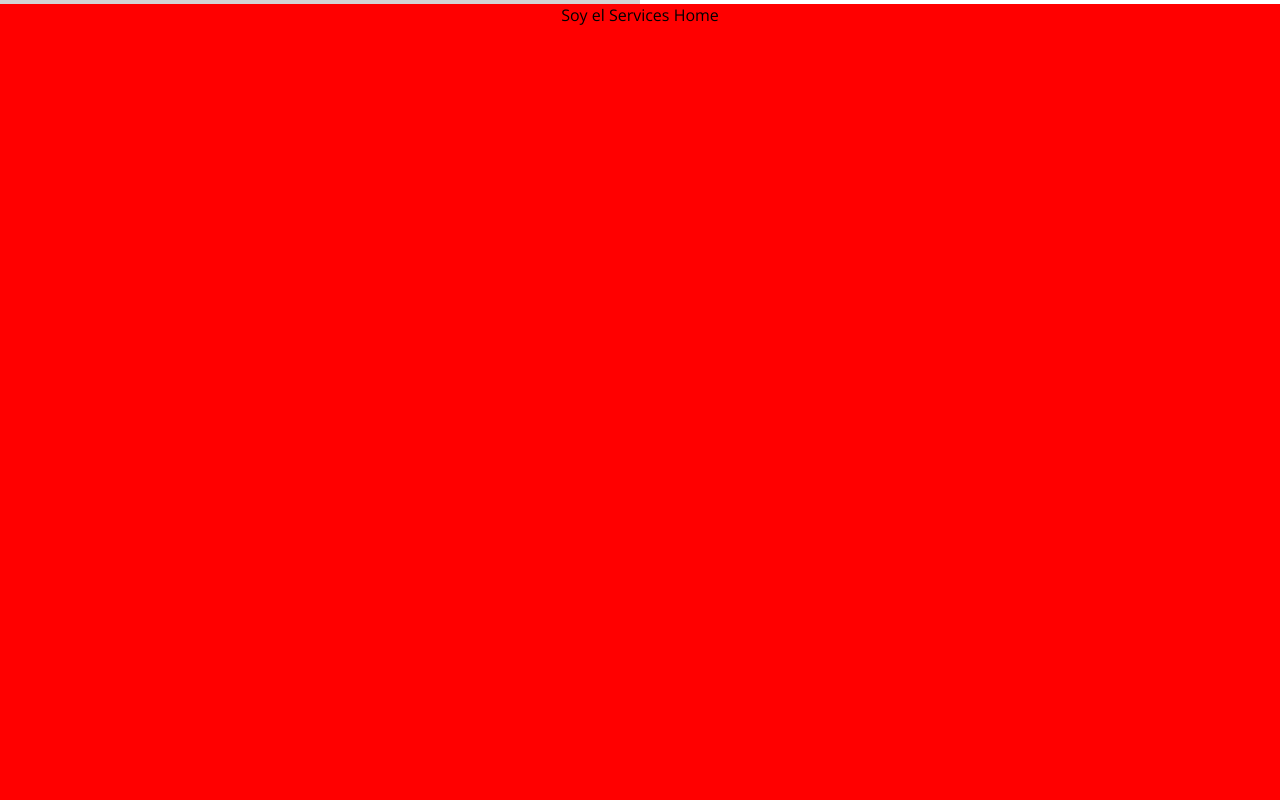
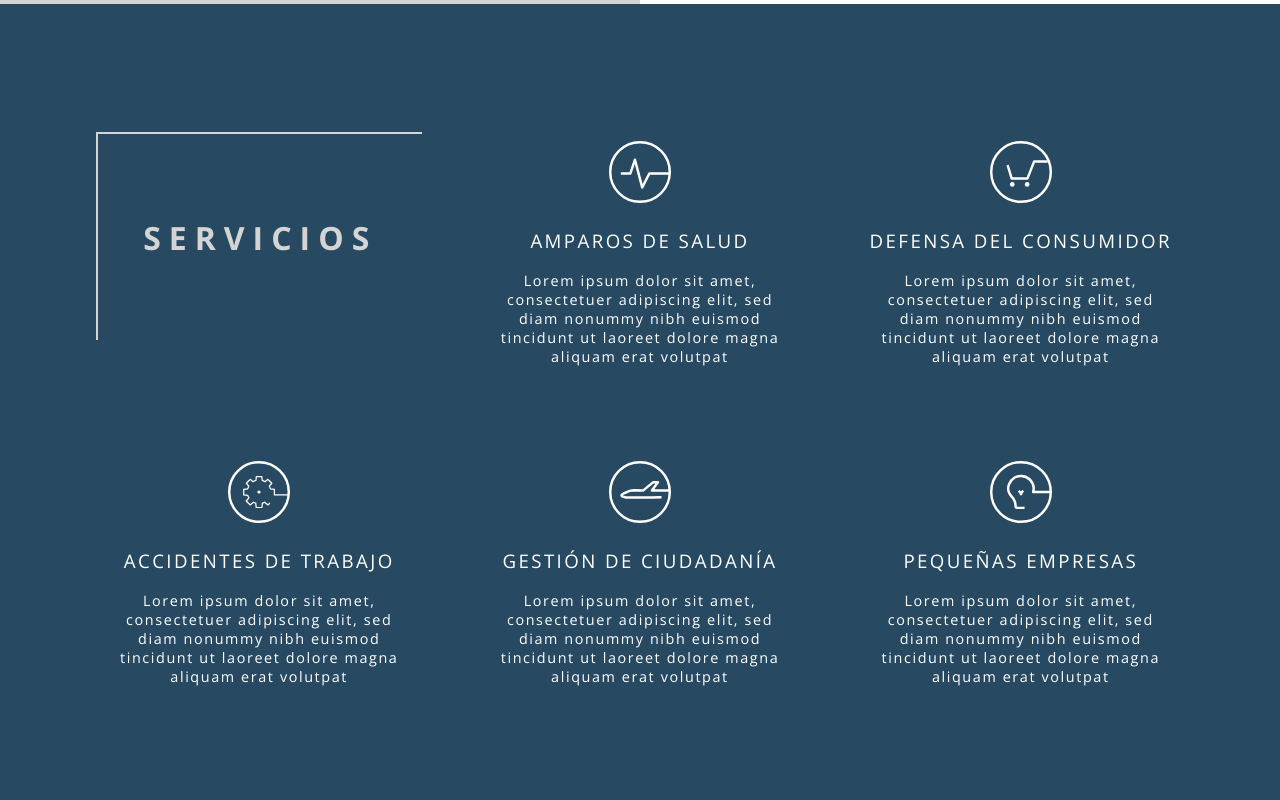
Before and after one commit to SChiabudini/catala-hanseryk, a React (Create React App) app: page / in a window 1280 px wide. Shown: the part 1660-2460 px from the top of the page. Built offline with nearby package versions, Linux system fonts and the light colour scheme.

Commit message:
SERVICES AT HOME DONE

```diff
--- a/src/components/views/contact/Contact.jsx
+++ b/src/components/views/contact/Contact.jsx
@@ -1,8 +1,10 @@
+import style from "./Contact.module.css"
+
 const Contact = () => {
 
     return (
-        <div>
-            Soy el Contact
+        <div className={style.div}>
+            <div>Sección en construcción</div>
         </div>
     );
 }
--- a/src/components/views/contact/Contact.module.css
+++ b/src/components/views/contact/Contact.module.css
@@ -0,0 +1,7 @@
+.div{
+    height: calc(100vh - 4rem);
+    background-color: white;
+    display: flex;
+    justify-content: center;
+    align-items: center;
+}
--- a/src/components/views/home/carousel/Carousel.jsx
+++ b/src/components/views/home/carousel/Carousel.jsx
@@ -4,7 +4,7 @@ const Carousel = () => {
 
     return (
         <div className={style.div}>
-            Soy el Carousel
+            <p>Elemento en construcción<br/>HACER SCROLL PARA ABAJO</p>
         </div>
     );
 }
--- a/src/components/views/home/carousel/Carousel.module.css
+++ b/src/components/views/home/carousel/Carousel.module.css
@@ -1,4 +1,7 @@
 .div{
     height: 100vh;
-    background-color: red;
+    background-color: white;
+    display: flex;
+    justify-content: center;
+    align-items: center;
 }
--- a/src/components/views/home/servicesHome/ServicesHome.jsx
+++ b/src/components/views/home/servicesHome/ServicesHome.jsx
@@ -1,10 +1,41 @@
 import style from "./ServicesHome.module.css"
+import normal1 from '../../services/img/normal/1_normal.svg'
+import normal2 from '../../services/img/normal/2_normal.svg'
+import normal3 from '../../services/img/normal/3_normal.svg'
+import normal4 from '../../services/img/normal/4_normal.svg'
+import normal5 from '../../services/img/normal/5_normal.svg'
 
 const ServicesHome = () => {
 
     return (
         <div className={style.div}>
-            Soy el Services Home
+            <div className={style.content}>
+                <section className={style.title}><h2>SERVICIOS</h2></section>
+                <section className={style.service}>
+                    <img src={normal1} alt=""/>
+                    <h3>AMPAROS DE SALUD</h3>
+                    <p>Lorem ipsum dolor sit amet, consectetuer adipiscing elit, sed diam nonummy nibh euismod tincidunt ut laoreet dolore magna aliquam erat volutpat</p>
+                </section>
+                <section className={style.service}>
+                    <img src={normal2} alt=""/>
+                    <h3>DEFENSA DEL CONSUMIDOR</h3>
+                    <p>Lorem ipsum dolor sit amet, consectetuer adipiscing elit, sed diam nonummy nibh euismod tincidunt ut laoreet dolore magna aliquam erat volutpat</p>
+                </section>
+                <section className={style.service}>
+                    <img src={normal3} alt=""/>
+                    <h3>ACCIDENTES DE TRABAJO</h3>
+                    <p>Lorem ipsum dolor sit amet, consectetuer adipiscing elit, sed diam nonummy nibh euismod tincidunt ut laoreet dolore magna aliquam erat volutpat</p>
+                </section>
+                <section className={style.service}>
+                    <img src={normal4} alt=""/>
+                    <h3>GESTIÓN DE CIUDADANÍA</h3>
+                    <p>Lorem ipsum dolor sit amet, consectetuer adipiscing elit, sed diam nonummy nibh euismod tincidunt ut laoreet dolore magna aliquam erat volutpat</p></section>
+                <section className={style.service}>
+                    <img src={normal5} alt=""/>
+                    <h3>PEQUEÑAS EMPRESAS</h3>
+                    <p>Lorem ipsum dolor sit amet, consectetuer adipiscing elit, sed diam nonummy nibh euismod tincidunt ut laoreet dolore magna aliquam erat volutpat</p>
+                </section>
+            </div>
         </div>
     );
 }
--- a/src/components/views/home/servicesHome/ServicesHome.module.css
+++ b/src/components/views/home/servicesHome/ServicesHome.module.css
@@ -1,4 +1,54 @@
 .div{
-    background-color: red;
+    background-color: #274a62;
     height: calc(100vh + 4rem);
 }
+
+.content{
+    width: 85%;
+    margin: 0 auto;
+    padding: 8rem 0 6rem;
+    height: 100%;
+    display: flex;
+    flex-wrap: wrap;
+    justify-content: space-between;
+    box-sizing: border-box;
+}
+
+.content section{
+    width: 30%;
+    margin-bottom: 2rem;
+    box-sizing: border-box;
+    padding: 0.5rem;
+    height: 13rem;
+}
+
+.title{
+    border-top: #d4d4d4 solid 2px;
+    border-left: #d4d4d4 solid 2px;
+    display: flex;
+    align-items: center;
+    justify-content: center;
+}
+
+.title h2{
+    color:#d4d4d4;
+    font-size: 2rem;
+    letter-spacing: 0.5rem;
+}
+
+.service img{
+    width: 4rem;
+}
+
+.service h3{
+    color: white;
+    letter-spacing: 0.15rem;
+    font-weight: 400;
+}
+
+.service p{
+    color: white;
+    font-size: 0.9rem;
+    letter-spacing: 0.1rem;
+    font-weight: 300;
+}
--- a/src/components/views/services/Services.module.css
+++ b/src/components/views/services/Services.module.css
@@ -1,5 +1,5 @@
 .div{
-    height: calc(100vh - 14rem - 2.5px);
+    height: calc(100vh - 12rem - 2.5px);
     background-color: #274a62;
     display: flex;
     align-items: center;
```
